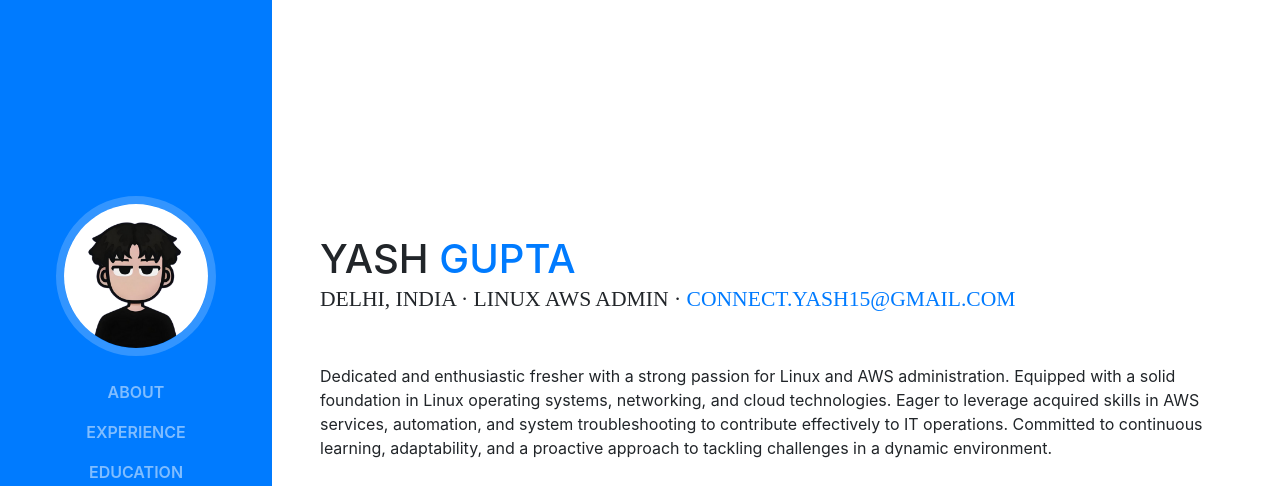
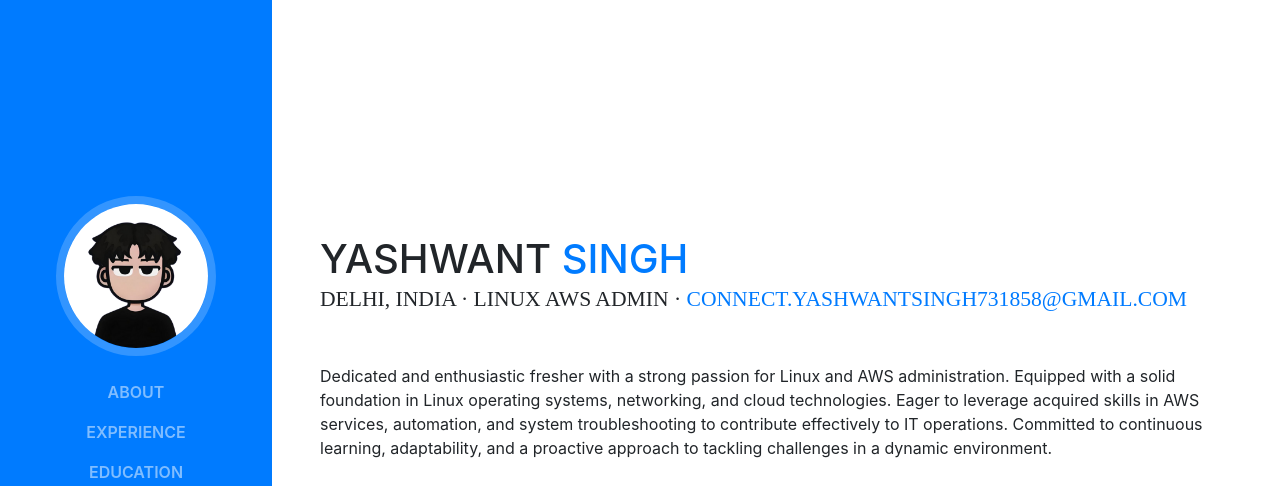
Before and after one commit to Yashsingh9616/Cloud-Portfolio, a website with bundled scripts: page index.html in a window 1280 px wide. Shown: the top 486 px of the page. Built offline with nearby package versions, Linux system fonts and the light colour scheme; a web font is replaced by a local one.

Commit message:
Update index.html

```diff
--- a/index.html
+++ b/index.html
@@ -8,7 +8,7 @@
     <meta name="description" content="">
     <meta name="author" content="">
 
-    <title>Yash-Portfolio</title>
+    <title>Yashwant-Portfolio</title>
 
     <!-- Bootstrap core CSS -->
     <link href="vendor/bootstrap/css/bootstrap.min.css" rel="stylesheet">
@@ -32,7 +32,7 @@
 
     <nav class="navbar navbar-expand-lg navbar-dark bg-primary fixed-top" id="sideNav">
       <a class="navbar-brand js-scroll-trigger" href="#page-top">
-        <span class="d-block d-lg-none">Portfolio - Yash</span>
+        <span class="d-block d-lg-none">Portfolio - Yashwant</span>
         <span class="d-none d-lg-block">
           <img class="img-fluid img-profile rounded-circle mx-auto mb-2" src="img/profile.png.png" alt="">
         </span>
@@ -68,11 +68,11 @@
 
       <section class="resume-section p-3 p-lg-5 d-flex d-column" id="about">
         <div class="my-auto">
-          <h1 class="mb-0">Yash
-            <span class="text-primary">Gupta</span>
+          <h1 class="mb-0">Yashwant
+            <span class="text-primary">singh</span>
           </h1>
           <div class="subheading mb-5">Delhi, India · Linux AWS Admin ·
-            <a href="mailto:connect.yash15@gmail.com">connect.yash15@gmail.com</a>
+            <a href="mailto:connect.yashwantsingh731858@gmail.com">connect.yashwantsingh731858@gmail.com</a>
           </div>
           <p class="mb-5">Dedicated and enthusiastic fresher with a strong passion for Linux and AWS administration. Equipped with a solid foundation in Linux operating systems, networking, and cloud technologies. Eager to leverage acquired skills in AWS services, automation, and system troubleshooting to contribute effectively to IT operations. Committed to continuous learning, adaptability, and a proactive approach to tackling challenges in a dynamic environment.   </p>
           <ul class="list-inline list-social-icons mb-0">
```
